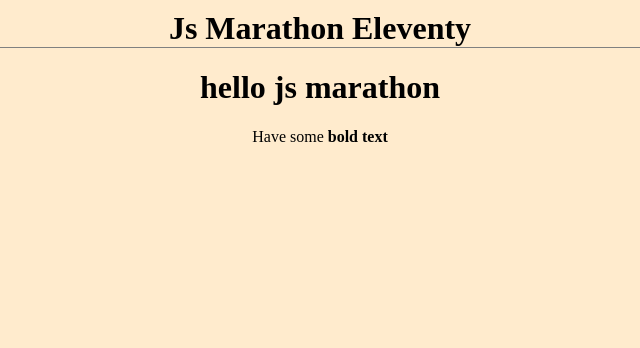
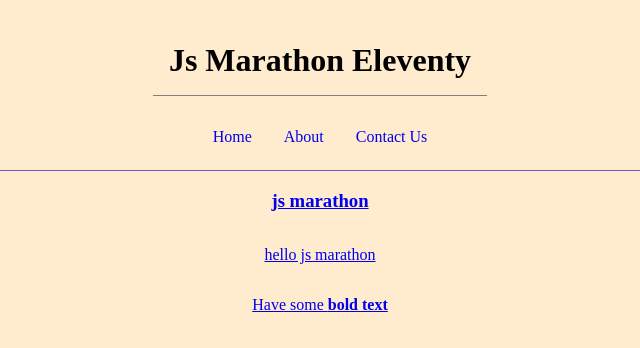
Before and after one commit to kdhillon29/11ty-starter, an Eleventy site: page index.md in a window 1280 px wide. Shown: the whole page, without its empty margins (320-960 px from the left). Built offline with nearby package versions, Linux system fonts and the light colour scheme; Eleventy itself is replaced by a stand-in of ours; files that its build step writes are made by us from their sources.

```diff
--- a/_includes/defaultLayout.njk
+++ b/_includes/defaultLayout.njk
@@ -3,11 +3,19 @@
     <meta charset="UTF-8">
     <meta name="viewport" content="width=device-width, initial-scale=1.0">
     <link rel="stylesheet" href="/assets/styles.css" >
-    <title>Document</title>
+    <title>{{title}}</title>
 </head>
 <body>
 <h1 class="heading">Js Marathon Eleventy </h1>
+<nav>
+<li> <a href="/">Home</li>
+<li> <a href="/about/">About</li>
+<li> <a href="/contact/">Contact Us</li>
+</nav>
+<div class ="content">
+    <h3>  {{title}} </h3>
     {{ content|safe  }}
+        </div>
 
 
 </body>
--- a/assets/styles.css
+++ b/assets/styles.css
@@ -1,11 +1,46 @@
 body{
-    max-width: 900px;
+    max-width: 800px;
     margin:10px auto;
     text-align: center;
     background-color: blanchedalmond;
 }
 .heading{
-    margin: 10px;
-    /* display:inline-block; */
+    margin: 1rem 0.5rem;
+    padding:  1rem ;
+     display:inline-block;
     border-bottom: 1px solid grey;
+
 }
+nav{
+    display:flex;
+    justify-content:center;
+    /* align-items: center; */
+    flex-wrap: wrap;
+    padding: 0rem 1rem;
+    margin: .5rem 0rem;
+    /* background-color: lavender; */
+    list-style: none;
+
+
+}
+nav>li{
+    text-decoration: none;
+    display: inline-block;
+
+    padding: .5rem  1rem;
+    /* border-bottom: 1px solid red; */
+    /* background-color: khaki; */
+
+
+}
+li>a{
+   text-decoration: none;
+}
+.content{
+    margin-top: 1rem;
+    display: flex;
+    flex-direction: column;
+    /* justify-content:flex-end; */
+    align-items: center;
+    border-top: 1px solid slateblue;
+}
--- a/index.md
+++ b/index.md
@@ -1,8 +1,9 @@
 ---
 layout: defaultLayout.njk
+title: js marathon
 
 ---
 
-# hello js marathon
+ hello js marathon
 
 Have some **bold text**
```
Also changed, not shown: about.md (+2 -1 lines), contact.md (+3 -2 lines).
